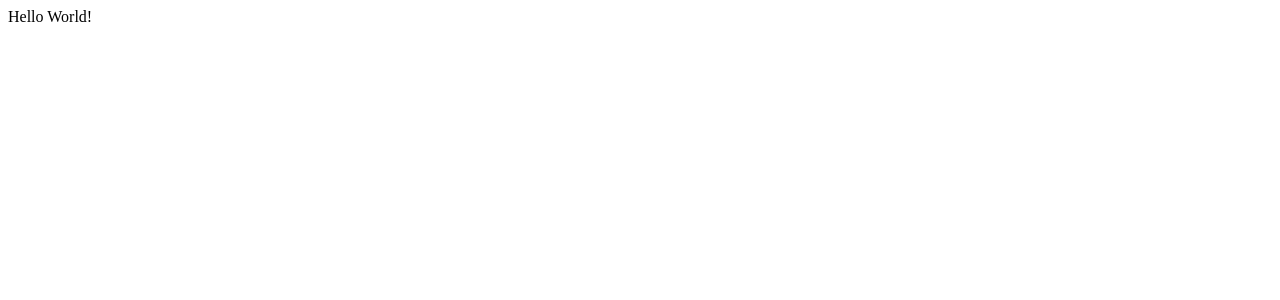
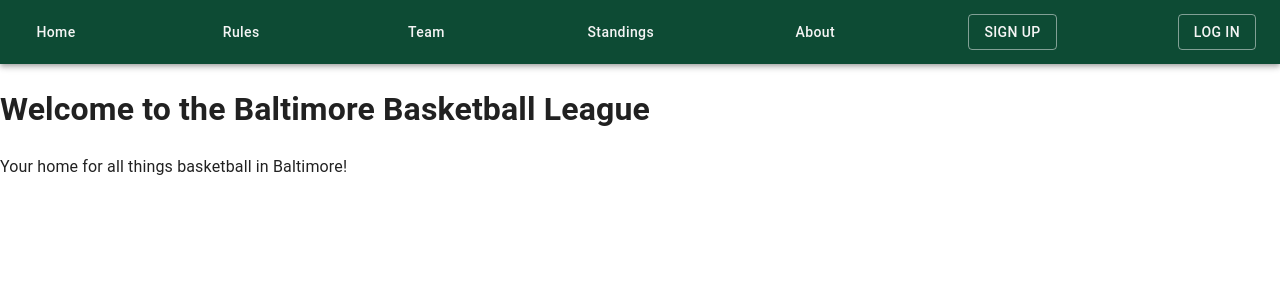
Before and after one commit to armarshall/basketball-app, a React (Vite) app in the folder client/: page / in a window 1280 px wide. Shown: the top 300 px of the page. Built offline with nearby package versions, Linux system fonts and the light colour scheme.

Commit message:
Implement routing and layout for the application, adding pages for Home, Rules, Team, Standings, About, Sign Up, and Log In. Introduce a MenuAppBar component for navigation and apply a custom Material UI theme.

```diff
--- a/client/src/App.tsx
+++ b/client/src/App.tsx
@@ -1,5 +1,28 @@
+import { BrowserRouter, Routes, Route } from "react-router-dom";
+import MenuAppBar from "./components/MenuAppBar";
+import Home from "./pages/Home";
+import Rules from "./pages/Rules";
+import Team from "./pages/Team";
+import Standings from "./pages/Standings";
+import About from "./pages/About";
+import SignUp from "./pages/SignUp";
+import LogIn from "./pages/LogIn";
+
 function App() {
-  return <div>Hello World!</div>;
+  return (
+    <BrowserRouter>
+      <MenuAppBar />
+      <Routes>
+        <Route path="/" element={<Home />} />
+        <Route path="/rules" element={<Rules />} />
+        <Route path="/team" element={<Team />} />
+        <Route path="/standings" element={<Standings />} />
+        <Route path="/about" element={<About />} />
+        <Route path="/signup" element={<SignUp />} />
+        <Route path="/login" element={<LogIn />} />
+      </Routes>
+    </BrowserRouter>
+  );
 }
 
 export default App;
--- /dev/null
+++ b/client/src/components/MenuAppBar.tsx
@@ -0,0 +1,35 @@
+import { AppBar, Button, Toolbar } from "@mui/material";
+
+export default function MenuAppBar() {
+  return (
+    <AppBar position="static">
+      <Toolbar sx={{ justifyContent: "space-between" }}>
+        <Button href="/" color="secondary" sx={{ textTransform: "none" }}>
+          Home
+        </Button>
+        <Button href="/rules" color="secondary" sx={{ textTransform: "none" }}>
+          Rules
+        </Button>
+        <Button href="/team" color="secondary" sx={{ textTransform: "none" }}>
+          Team
+        </Button>
+        <Button
+          href="/standings"
+          color="secondary"
+          sx={{ textTransform: "none" }}
+        >
+          Standings
+        </Button>
+        <Button href="/about" color="secondary" sx={{ textTransform: "none" }}>
+          About
+        </Button>
+        <Button href="/signup" variant="outlined" color="secondary">
+          Sign Up
+        </Button>
+        <Button href="/login" variant="outlined" color="secondary">
+          Log In
+        </Button>
+      </Toolbar>
+    </AppBar>
+  );
+}
--- a/client/src/main.tsx
+++ b/client/src/main.tsx
@@ -1,9 +1,30 @@
 import { StrictMode } from "react";
 import { createRoot } from "react-dom/client";
-import App from "./App.tsx";
+import App from "./App";
+import { createTheme, CssBaseline, ThemeProvider } from "@mui/material";
+
+const customTheme = createTheme({
+  palette: {
+    primary: {
+      main: "#0d4b34",
+      light: "#42a5f5",
+      dark: "#1565c0",
+      contrastText: "#fff",
+    },
+    secondary: {
+      main: "#f5f5f5",
+      light: "#ffffff",
+      dark: "#eeeeee",
+      contrastText: "#000000",
+    },
+  },
+});
 
 createRoot(document.getElementById("root")!).render(
   <StrictMode>
-    <App />
+    <ThemeProvider theme={customTheme}>
+      <CssBaseline />
+      <App />
+    </ThemeProvider>
   </StrictMode>
 );
--- /dev/null
+++ b/client/src/pages/About.tsx
@@ -0,0 +1,8 @@
+export default function About() {
+  return (
+    <div>
+      <h1>About</h1>
+      <p>Information about the basketball league.</p>
+    </div>
+  );
+}
--- /dev/null
+++ b/client/src/pages/Home.tsx
@@ -0,0 +1,8 @@
+export default function Home() {
+  return (
+    <div>
+      <h1>Welcome to the Baltimore Basketball League</h1>
+      <p>Your home for all things basketball in Baltimore!</p>
+    </div>
+  );
+}
--- /dev/null
+++ b/client/src/pages/LogIn.tsx
@@ -0,0 +1,8 @@
+export default function LogIn() {
+  return (
+    <div>
+      <h1>Log In</h1>
+      <p>Login form will be displayed here.</p>
+    </div>
+  );
+}
--- /dev/null
+++ b/client/src/pages/Rules.tsx
@@ -0,0 +1,8 @@
+export default function Rules() {
+  return (
+    <div>
+      <h1>Rules</h1>
+      <p>League rules and regulations will be displayed here.</p>
+    </div>
+  );
+}
--- /dev/null
+++ b/client/src/pages/SignUp.tsx
@@ -0,0 +1,8 @@
+export default function SignUp() {
+  return (
+    <div>
+      <h1>Sign Up</h1>
+      <p>Sign up form will be displayed here.</p>
+    </div>
+  );
+}
--- /dev/null
+++ b/client/src/pages/Standings.tsx
@@ -0,0 +1,8 @@
+export default function Standings() {
+  return (
+    <div>
+      <h1>Standings</h1>
+      <p>League standings will be displayed here.</p>
+    </div>
+  );
+}
--- /dev/null
+++ b/client/src/pages/Team.tsx
@@ -0,0 +1,8 @@
+export default function Team() {
+  return (
+    <div>
+      <h1>Team</h1>
+      <p>Team information will be displayed here.</p>
+    </div>
+  );
+}
```
